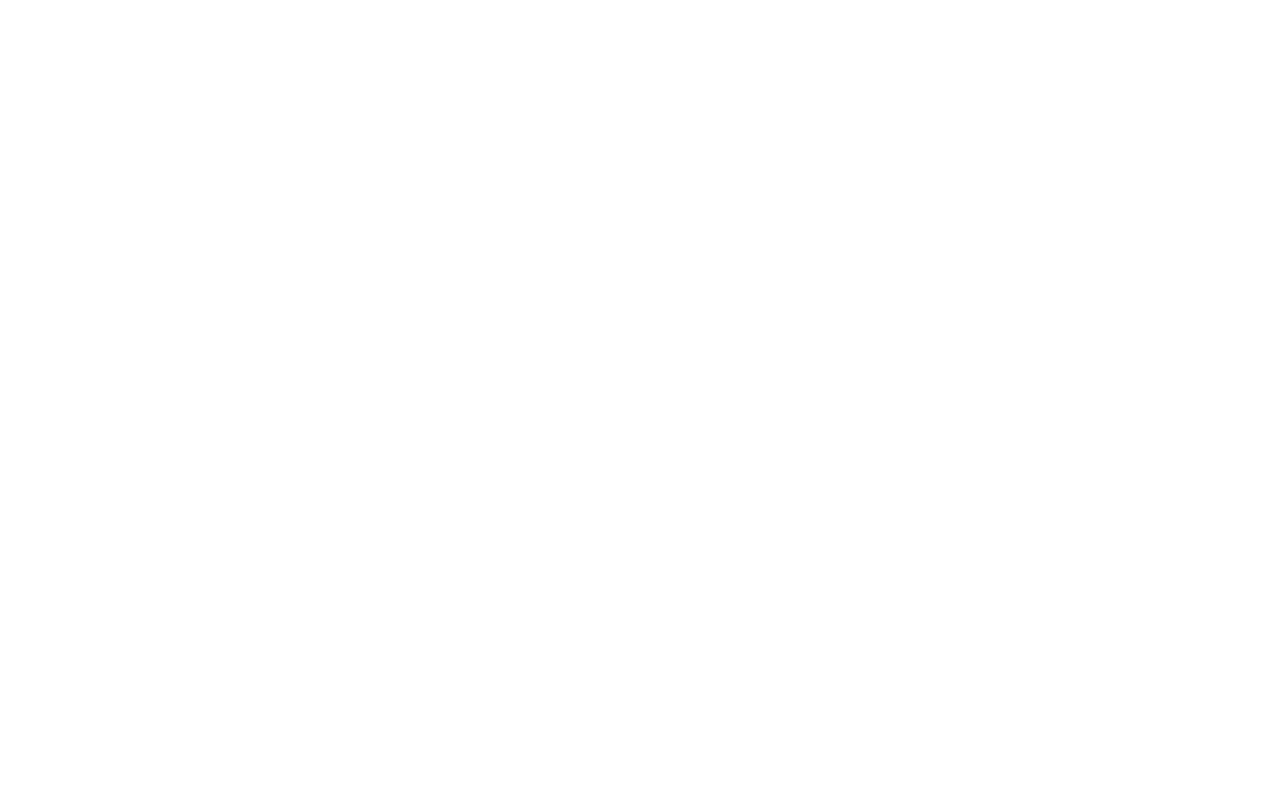
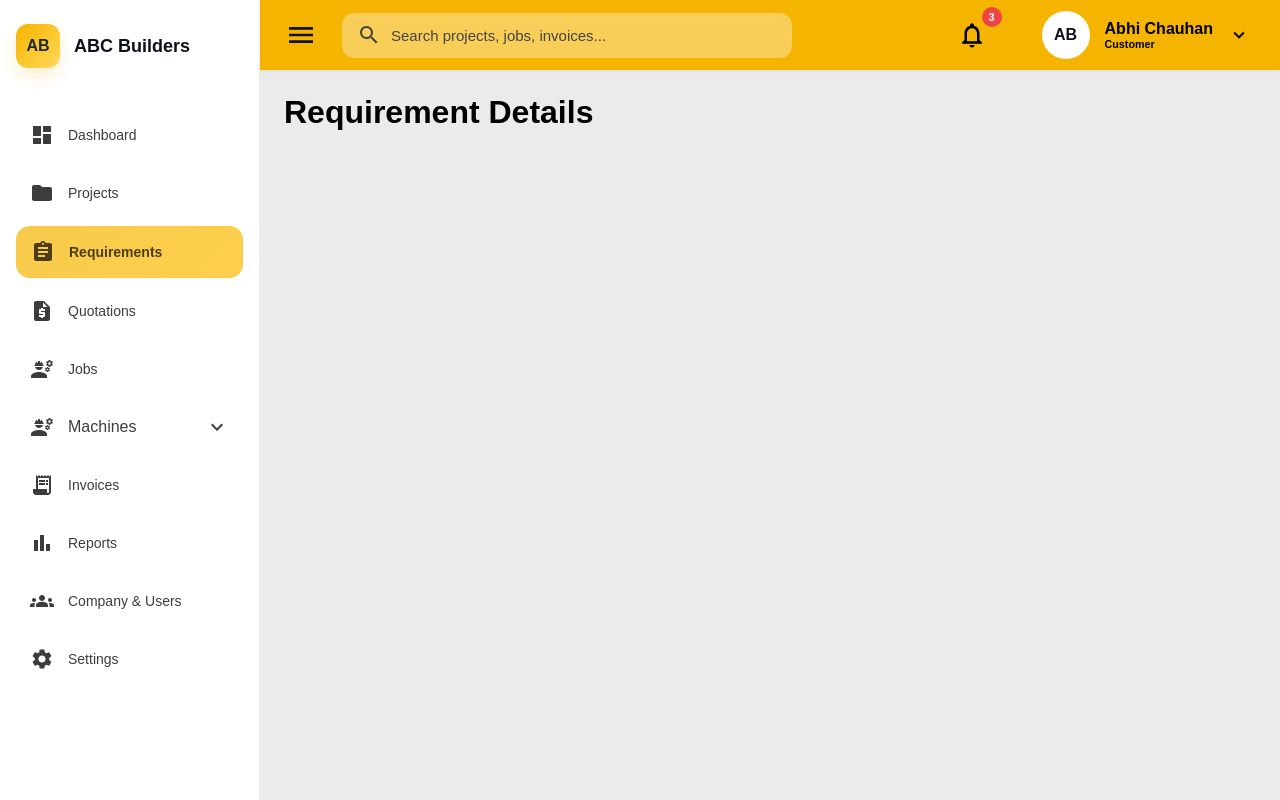
Before and after one commit to labhichauhanl/AB-Constructions, a React (Vite) app: page /requirements/1 in a window 1280 px wide. Before the commit this address had no page. Built offline with nearby package versions, Linux system fonts and the light colour scheme; sample sign-in values are in the browser's storage.

Commit message:
added route to requirements details

```diff
--- /dev/null
+++ b/src/pages/Requirements/RequirementDetails.jsx
@@ -0,0 +1,11 @@
+import styles from "./RequirementDetails.module.css";
+
+function RequirementDetails() {
+  return (
+    <div className={styles.detailsPage}>
+      <h1>Requirement Details</h1>
+    </div>
+  );
+}
+
+export default RequirementDetails;
--- a/src/pages/Requirements/Requirements.jsx
+++ b/src/pages/Requirements/Requirements.jsx
@@ -4,6 +4,7 @@
 import PrecisionManufacturingIcon from "@mui/icons-material/PrecisionManufacturing";
 import RequestQuoteIcon from "@mui/icons-material/RequestQuote";
 import React, { useState } from "react";
+import { useNavigate } from "react-router-dom";
 
 const requirementData = [
   {
@@ -144,6 +145,7 @@
   const projects = ["All", ...new Set(requirementData.map(req => req.project))];
   const machines = ["All", ...new Set(requirementData.map(req => req.machine))];
   const requesters = ["All", ...new Set(requirementData.map(req => req.requestedBy))];
+  const navigate = useNavigate();
 
   const filteredRequirements = requirementData.filter(req => {
 
@@ -396,9 +398,14 @@
 
                     <td>
                       <div className={styles.actionButtons}>
-                        <button className={styles.viewButton}
-                          onClick={() => setExpandedRequirement(expandedRequirement === item.id ? null : item.id)}>
-                          {expandedRequirement === item.id ? "Hide" : "View"} </button>
+                        <button
+                          className={styles.viewButton}
+                          onClick={() =>
+                            navigate(`/requirements/${item.id}`)
+                          }>
+                          View Details →
+                        </button>
+
                         <button className={styles.editButton}> Edit </button>
                       </div>
                     </td>
--- a/src/routes/AppRoutes.jsx
+++ b/src/routes/AppRoutes.jsx
@@ -15,6 +15,7 @@
 import Machines from "../pages/Machines/Machines";
 import MachineAvailability from "../pages/MachineAvailability/MachineAvailability";
 import MachineUtilisation from "../pages/MachineUtilisation/MachineUtilisation";
+import RequirementDetails from "../pages/Requirements/RequirementDetails";
 
 import ProtectedRoute from "../routes/ProtectedRoute";
 
@@ -86,7 +87,7 @@
           element={
             <ProtectedRoute>
               <DashboardLayout>
-                <Machines/>
+                <Machines />
               </DashboardLayout>
             </ProtectedRoute>
           }
@@ -97,7 +98,7 @@
           element={
             <ProtectedRoute>
               <DashboardLayout>
-                <MachineAvailability/>
+                <MachineAvailability />
               </DashboardLayout>
             </ProtectedRoute>
           }
@@ -108,7 +109,7 @@
           element={
             <ProtectedRoute>
               <DashboardLayout>
-                <MachineUtilisation/>
+                <MachineUtilisation />
               </DashboardLayout>
             </ProtectedRoute>
           }
@@ -119,7 +120,7 @@
           element={
             <ProtectedRoute>
               <DashboardLayout>
-                <Invoices/>
+                <Invoices />
               </DashboardLayout>
             </ProtectedRoute>
           }
@@ -130,7 +131,7 @@
           element={
             <ProtectedRoute>
               <DashboardLayout>
-                <Reports/>
+                <Reports />
               </DashboardLayout>
             </ProtectedRoute>
           }
@@ -141,7 +142,7 @@
           element={
             <ProtectedRoute>
               <DashboardLayout>
-                <Users/>
+                <Users />
               </DashboardLayout>
             </ProtectedRoute>
           }
@@ -151,6 +152,17 @@
           path="/signup"
           element={
             <Signup />
+          }
+        />
+
+        <Route
+          path="/requirements/:id"
+          element={
+            <ProtectedRoute>
+              <DashboardLayout>
+                <RequirementDetails />
+              </ DashboardLayout >
+            </ ProtectedRoute >
           }
         />
 
```
Also changed, not shown: src/pages/Requirements/RequirementDetails.module.css (added).
